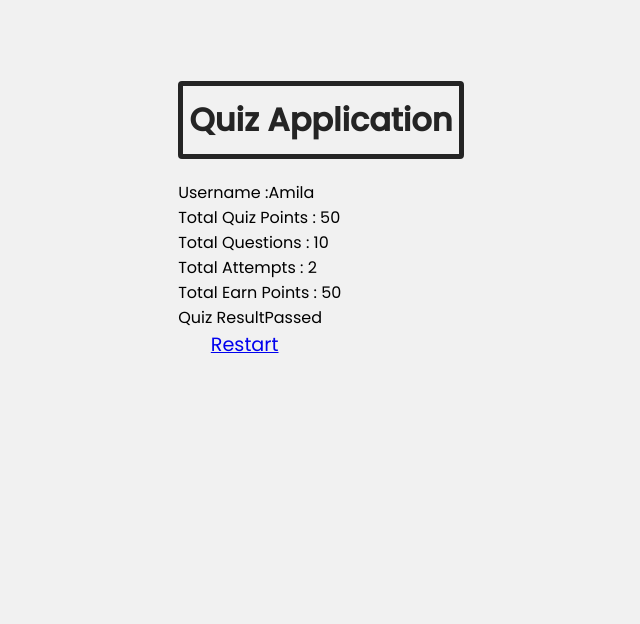
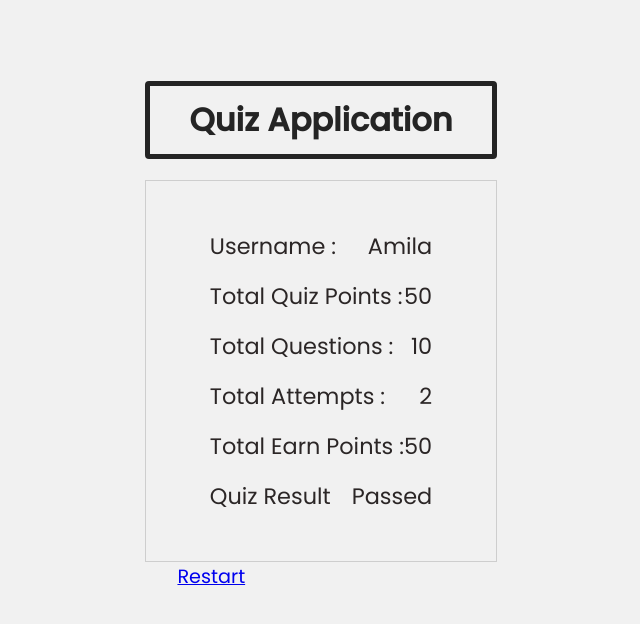
Before and after one commit to VimukthiMK/MERN-Quiz-Application, a React (Create React App) app in the folder frontend-app/: page /results in a window 1280 px wide. Shown: the top 624 px of the page, without its empty margins (319-959 px from the left). Built offline with nearby package versions, Linux system fonts and the light colour scheme.

Commit message:
Added results.css

```diff
--- a/frontend-app/src/components/results.jsx
+++ b/frontend-app/src/components/results.jsx
@@ -1,5 +1,6 @@
 import React from 'react'
 import {Link} from 'react-router-dom'
+import '../styles/results.css'
 
 const Results = () => {
 
--- /dev/null
+++ b/frontend-app/src/styles/results.css
@@ -0,0 +1,62 @@
+
+
+.flex-center{
+    display: flex;
+    justify-content: center;
+    flex-direction: column;
+    border: 1px solid #cecece;
+    padding: 3em 4em;
+    gap: 1em;
+}
+
+.container .flex{
+    display: flex;
+    justify-content: space-between;
+
+}
+
+.container .flex span {
+    font-size: 1.4em;
+    color: #2b2626;
+}
+
+.container .flex span.achive {
+    font-weight: bold;
+    color: #ff2a66;
+    color: #2aff95;
+}
+
+table {
+    width: 100%;
+}
+
+.table-header {
+    color: #cecece;
+    font-size: 1.1em;
+    text-align: center;
+    background: #212121;
+    padding: 18px 0;
+}
+
+.table-body {
+    font-size: 1.1em;
+    text-align: center;
+    /* color: #cecece; */
+    background: #d8d8d8;
+    padding: 18px 0;
+}
+
+.table-header > tr > td{
+    border: 1px solid #faff5a;
+}
+
+.res-btn{
+    padding: .2em 1.7em;
+    border: none;
+    border-radius: .1em;
+    font-size: 1.2em;
+}
+
+.res-btn:hover{
+    cursor: pointer;
+}
```
